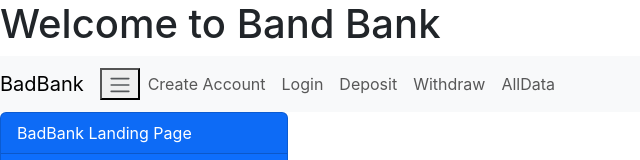
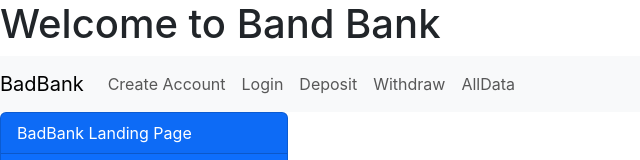
Before and after one commit to cesaranibaljimenez/Front-End-Banking, a React (Create React App) app: page / in a window 1280 px wide. Shown: the top 160 px of the page, without its empty margins (0-640 px from the left). Built offline with nearby package versions, Linux system fonts and the light colour scheme.

Commit message:
Se añade al ClassName navar-toogler d-lg-none para no presentar el botón en pantallas grandes

```diff
--- a/src/Components/NavBar.js
+++ b/src/Components/NavBar.js
@@ -5,7 +5,7 @@
   return (
     <nav className="navbar navbar-expand-lg navbar-light bg-light">
       <Link className="navbar-brand" to="/">BadBank</Link>
-      <button className="navbar-toogler" type="button" data-bs-toggle="collapse" data-bs-target="#navbarNav" aria-controls="navbarNav" aria-expanded="false" aria-label="Toggle navigation">
+      <button className="navbar-toogler d-lg-none" type="button" data-bs-toggle="collapse" data-bs-target="#navbarNav" aria-controls="navbarNav" aria-expanded="false" aria-label="Toggle navigation">
         <span className="navbar-toggler-icon"></span>
       </button>
       <div className="collapse navbar-collapse" id="navbarNav">
```
